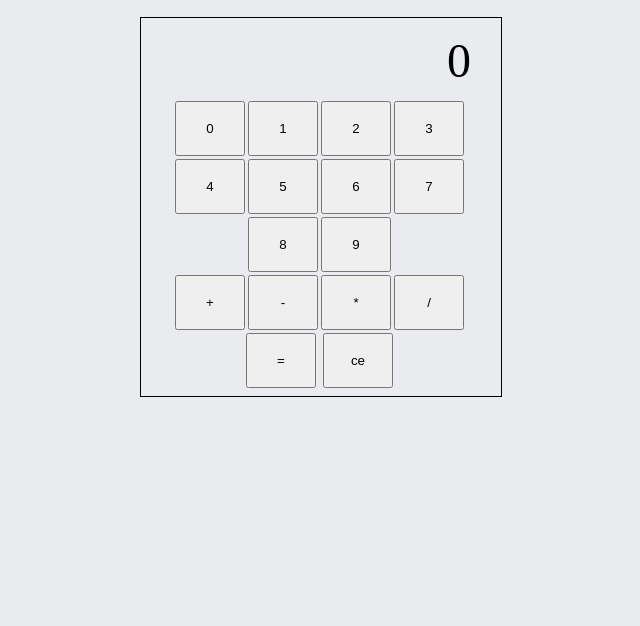
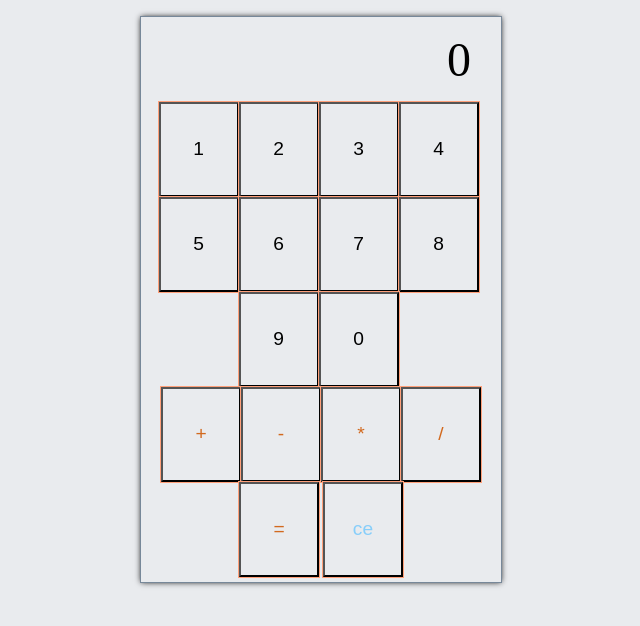
Before and after one commit to nikospe/calculator-with-angular, a plain HTML site: page index.html in a window 1280 px wide. Shown: the part 80-706 px from the top of the page, without its empty margins (319-959 px from the left). Drawn offline with nearby package versions, Linux system fonts and the light colour scheme.

Commit message:
style update

```diff
--- a/keypad.js
+++ b/keypad.js
@@ -10,20 +10,23 @@ app.component('keypad', {
     },
     template: `<div id="numbers">
             <button
-            class = "nums"
-            ng-repeat = "number in [0,1,2,3,4,5,6,7,8,9]"
+                class = "keys"
+                ng-repeat = "number in [1,2,3,4,5,6,7,8,9,0]"
                 ng-click = "$ctrl.buttonClick(number)">
                 {{number}}
-        </buttons></div><div id="actions">
+            </buttons>
+        </div>
+        <div id="actions">
             <button
-            class = "symbols"
+                class = "keys symbols"
                 ng-repeat = 'symbol in ["+","-","*","/","="]'
                 ng-click = "$ctrl.buttonClick(symbol)">
                 {{symbol}}
             </button>
             <button
-            id = "clear"
+                id = "clear" class="keys"
                 ng-click = '$ctrl.buttonClick("clear")'>
-        ce</button></div>`,
+            ce</button>
+        </div>`,
      controller: KeypadCtrl
 });
--- a/styles.css
+++ b/styles.css
@@ -11,7 +11,8 @@ body {
 
 #calc {
     text-align: center;
-    border: 1px solid black;
+    outline: 1px solid lightslategrey;
+    box-shadow: 0px 0px 6px #000000;
     width: 350px;
     margin: 0 auto;
     padding: 5px;
@@ -26,33 +27,23 @@ body {
 }
 
 #numbers {
-    margin-top: 3px;
+    margin-top: 5px;
+    margin-right: 5px;
 }
 
-#actions {
-
-}
-
-.nums {
-    width: 70px;
-    height: 55px;
-    margin-right: 3px;
-    margin-bottom: 3px;
+.keys {
+    background-color: transparent;
+    outline: 1px solid lightsalmon;
+    font-size: larger;
+    width: 80px;
+    height: 95px;
     padding: 3px;
 }
 
 .symbols {
-    width: 70px;
-    height: 55px;
-    margin-right: 3px;
-    margin-bottom: 3px;
-    padding: 3px;
+    color: chocolate;
 }
 
 #clear {
-    width: 70px;
-    height: 55px;
-    margin-right: 3px;
-    margin-bottom: 3px;
-    padding: 3px;
+    color: lightskyblue;
 }
```
Lines whose indentation alone changed are shown as unchanged.
